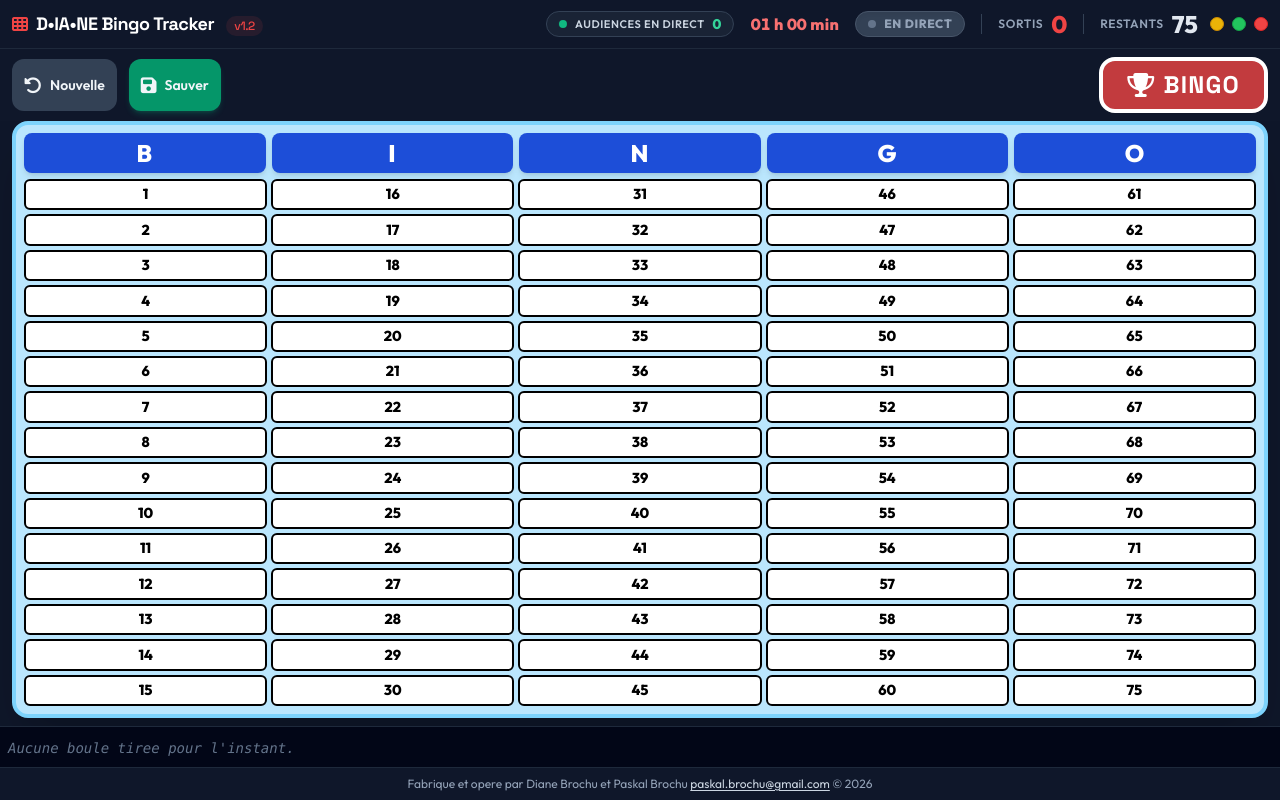
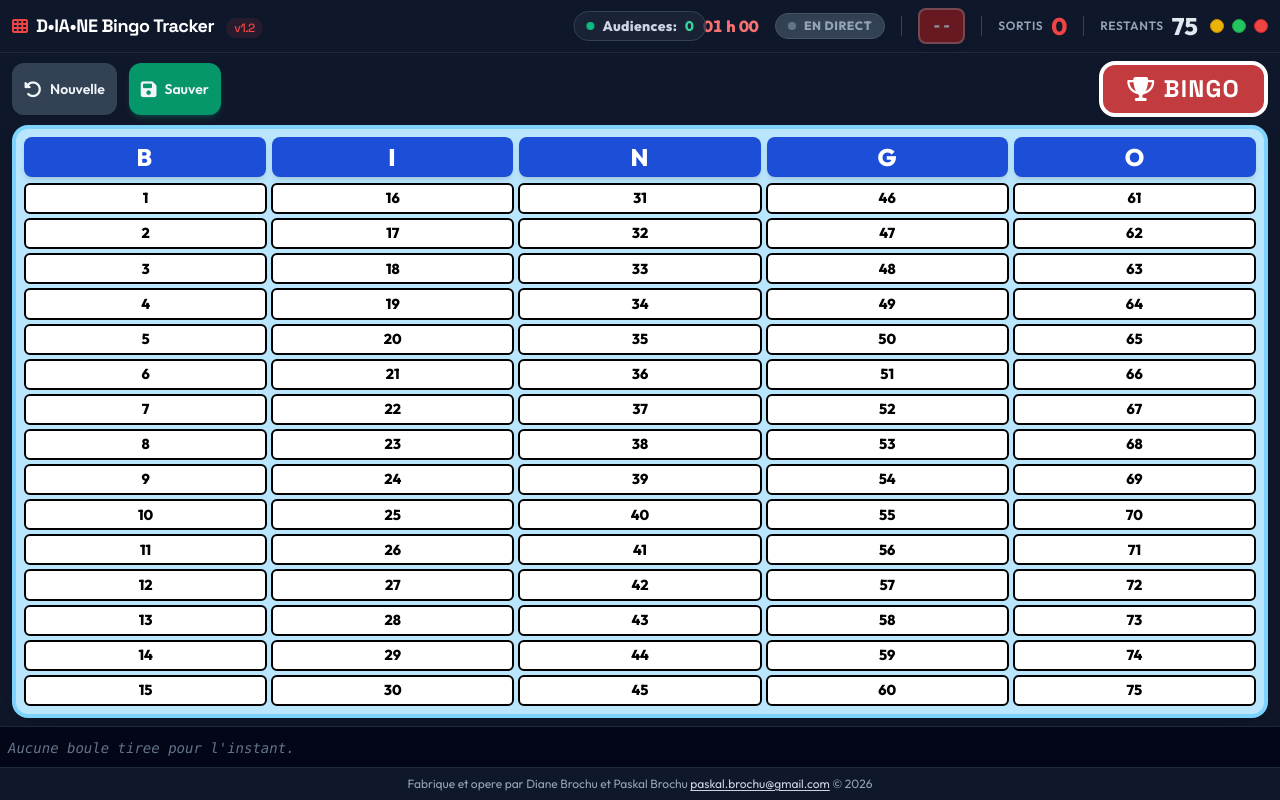
Before and after one commit to mcp2k-007/bingo-tracker, a React (Vite) app: page / in a window 1280 px wide. Built offline with nearby package versions, Linux system fonts and the light colour scheme; no server answers.

Commit message:
ui: header reordonne [horloge][direct][boule][sortis][restants], horloge xx h xx, libelle Audiences:

```diff
--- a/src/App.tsx
+++ b/src/App.tsx
@@ -6,6 +6,7 @@
 import { useState } from 'react'
 import { useGameState } from './hooks/useGameState'
 import type { SavedGame } from './lib/exportGame'
+import { getLetterForNumber } from './lib/bingoLogic'
 import BingoBoard from './components/BingoBoard'
 import HistoryTicker from './components/HistoryTicker'
 import SaveGameModal from './components/SaveGameModal'
@@ -26,6 +27,9 @@ function App() {
 
   // Audience en direct : compte les spectateurs sur /live (Diane observe seulement)
   const { count: liveAudience } = useLiveAudience(false)
+
+  // Boule principale (la plus recente du tirage) pour le header, comme sur /live
+  const lastDrawn = drawnNumbersRecentFirst.length > 0 ? drawnNumbersRecentFirst[0] : null
 
   const [gameToSave, setGameToSave] = useState<SavedGame | null>(null)
 
@@ -79,8 +83,8 @@ function App() {
           <h1 className="font-display text-base sm:text-lg font-bold tracking-tight text-white whitespace-nowrap">D&bull;IA&bull;NE Bingo Tracker <span className="text-xs text-red-500 font-normal bg-red-500/10 px-2 py-0.5 rounded-full ml-2">v1.2</span></h1>
         </div>
 
-        {/* AUDIENCES EN DIRECT (centre du header) : compte des spectateurs /live en
-            temps reel + raccourci vers la page spectateurs. */}
+        {/* AUDIENCES (centre du header) : compte des spectateurs /live en temps reel
+            + raccourci vers la page spectateurs. Libelle court "Audiences:" en gras. */}
         <a
           href="/live"
           target="_blank"
@@ -89,13 +93,16 @@ function App() {
           className="hidden md:flex absolute left-1/2 -translate-x-1/2 items-center gap-2 px-3 py-1 rounded-full bg-slate-800/70 border border-slate-700 hover:bg-slate-700/70 transition"
         >
           <span className="w-2 h-2 rounded-full bg-emerald-500 animate-pulse"></span>
-          <span className="text-[11px] font-semibold text-slate-300 uppercase tracking-wider">Audiences en direct</span>
+          <span className="text-sm font-bold text-slate-300 tracking-wide">Audiences:</span>
           <span className="text-sm font-extrabold text-emerald-400 tabular-nums leading-none">{liveAudience}</span>
         </a>
 
+        {/* Cluster droite - layout : [Horloge] [EN DIRECT] [Boule principale] [Sortis] [Restants] */}
         <div className="flex gap-3 sm:gap-4 items-center ml-auto">
-          {/* Horloge + bouton EN DIRECT (audio CIGN-FM 96.7), comme sur /live */}
+          {/* [Horloge] */}
           <TerminalClock className="text-red-400 text-sm sm:text-base" />
+
+          {/* [EN DIRECT] (audio CIGN-FM 96.7) */}
           <button
             onClick={radio.toggle}
             title={radio.isPlaying ? "Couper l'audio CIGN-FM 96.7" : "Ecouter CIGN-FM 96.7 en direct"}
@@ -108,17 +115,31 @@ function App() {
             <span className={`w-2 h-2 rounded-full ${radio.isPlaying ? 'bg-white animate-pulse' : 'bg-slate-500'}`}></span>
             EN DIRECT
           </button>
+
           <div className="w-px h-5 bg-slate-700"></div>
+
+          {/* [Boule principale] = la plus recente du tirage (style identique a /live) */}
+          <div className="ball-waiting flex items-center justify-center px-3 py-1 rounded-lg font-mono font-bold text-sm sm:text-base bg-red-700 text-white border-2 border-white/40 shadow-md whitespace-nowrap leading-none">
+            {lastDrawn !== null ? `${getLetterForNumber(lastDrawn)}-${lastDrawn}` : '--'}
+          </div>
+
+          <div className="w-px h-5 bg-slate-700"></div>
+
+          {/* [Sortis] */}
           <div className="flex items-center gap-2">
             <span className="text-slate-400 font-semibold text-xs uppercase tracking-wider hidden md:inline">Sortis</span>
             <span className="text-xl sm:text-2xl font-extrabold text-red-500 leading-none">{drawnCount}</span>
           </div>
+
           <div className="w-px h-5 bg-slate-700"></div>
+
+          {/* [Restants] */}
           <div className="flex items-center gap-2">
             <span className="text-slate-400 font-semibold text-xs uppercase tracking-wider hidden md:inline">Restants</span>
             <span className="text-xl sm:text-2xl font-extrabold text-slate-200 leading-none">{remainingCount}</span>
           </div>
         </div>
+
         <div className="flex items-center gap-2 flex-shrink-0">
           <button className="w-3.5 h-3.5 rounded-full bg-yellow-500 border border-yellow-600" title="Reduire" />
           <button className="w-3.5 h-3.5 rounded-full bg-green-500 border border-green-600" title="Agrandir" />
--- a/src/components/TerminalClock.tsx
+++ b/src/components/TerminalClock.tsx
@@ -1,7 +1,7 @@
 // TerminalClock.tsx
 // Horloge en direct, look "terminal" : juste l'heure, AUCUN cadre/bouton autour.
 // Se place a gauche du bouton "En Direct" (haut droite).
-// - Met a jour chaque seconde, mais affiche "xx h xx min" (sans secondes).
+// - Met a jour chaque seconde, mais affiche "xx h xx" (format 24h, sans secondes ni "min").
 //   (React ne re-rend pas tant que la minute ne change pas : meme texte = pas de churn.)
 // - tabular-nums : les chiffres ne "sautent" pas en changeant.
 // - La prop className permet d'ajuster taille/couleur selon le voisin "En Direct".
@@ -10,10 +10,10 @@ import { useEffect, useState } from "react";
 
 function formatNow(): string {
   const d = new Date();
-  const hh = String(d.getHours()).padStart(2, "0");
+  const hh = String(d.getHours()).padStart(2, "0"); // getHours() = deja 24h
   const mm = String(d.getMinutes()).padStart(2, "0");
-  // Format "xx h xx min" (ex: 12 h 15 min), sans secondes.
-  return `${hh} h ${mm} min`;
+  // Format "xx h xx" (ex: 16 h 05), 24h, sans secondes ni "min".
+  return `${hh} h ${mm}`;
 }
 
 export default function TerminalClock({ className = "" }: { className?: string }) {
--- a/src/pages/LiveView.tsx
+++ b/src/pages/LiveView.tsx
@@ -20,7 +20,7 @@ function LiveView() {
   // Audio en direct CIGN-FM 96.7 (bouton EN DIRECT / effet ON AIR)
   const radio = useLiveRadio()
 
-  // Presence : ce spectateur compte dans "Audiences en Direct" (vu cote Diane)
+  // Presence : ce spectateur compte dans "Audiences" (vu cote Diane)
   useLiveAudience(true)
 
   if (isLoading) {
@@ -41,17 +41,17 @@ function LiveView() {
           <i className="fa-solid fa-table-cells text-red-500"></i>
           <h1 className="font-display text-base sm:text-lg font-bold tracking-tight text-white whitespace-nowrap">D&bull;IA&bull;NE Bingo Tracker <span className="text-xs text-red-500 font-normal bg-red-500/10 px-2 py-0.5 rounded-full ml-2">v1.2</span></h1>
         </div>
+
+        {/* Cluster droite - layout : [Horloge] [EN DIRECT] [Boule principale] [Sortis] [Restants]
+            La pastille de connexion serveur reste en tete (indicateur d'etat). */}
         <div className="flex items-center gap-3">
           {/* Pastille de connexion serveur (donnees en direct) */}
           <span className={`w-2 h-2 rounded-full flex-shrink-0 ${isConnected ? 'bg-emerald-500 animate-pulse' : 'bg-slate-500'}`} title={isConnected ? 'Donnees en direct (connecte)' : 'Hors connexion'}></span>
-          {/* BOULE EN COURS (principale) - a GAUCHE de l'horloge. Identique a la
-              replique de l'historique : rouge foncE, typo blanche grasse, flash moyen. */}
-          <div className="ball-waiting flex items-center justify-center px-3 py-1 rounded-lg font-mono font-bold text-sm sm:text-base bg-red-700 text-white border-2 border-white/40 shadow-md whitespace-nowrap leading-none">
-            {lastDrawn !== null ? `${getLetterForNumber(lastDrawn)}-${lastDrawn}` : '--'}
-          </div>
-          {/* Horloge style terminal, a GAUCHE du bouton "EN DIRECT" (sans cadre) */}
+
+          {/* [Horloge] style terminal, sans cadre */}
           <TerminalClock className="text-red-400 text-sm sm:text-base" />
-          {/* Bouton EN DIRECT = interrupteur audio CIGN-FM 96.7 (effet ON AIR).
+
+          {/* [EN DIRECT] = interrupteur audio CIGN-FM 96.7 (effet ON AIR).
               Allume : rouge neon + enfonce. Eteint : gris mat. */}
           <button
             onClick={radio.toggle}
@@ -65,8 +65,17 @@ function LiveView() {
             <span className={`w-2 h-2 rounded-full ${radio.isPlaying ? 'bg-white animate-pulse' : 'bg-slate-500'}`}></span>
             EN DIRECT
           </button>
+
+          {/* [Boule principale] - identique a la replique de l'historique :
+              rouge foncE, typo blanche grasse, flash moyen. */}
+          <div className="ball-waiting flex items-center justify-center px-3 py-1 rounded-lg font-mono font-bold text-sm sm:text-base bg-red-700 text-white border-2 border-white/40 shadow-md whitespace-nowrap leading-none">
+            {lastDrawn !== null ? `${getLetterForNumber(lastDrawn)}-${lastDrawn}` : '--'}
+          </div>
+
+          {/* [Sortis] */}
           <span className="text-xl font-extrabold text-red-500">{drawnCount}</span>
           <div className="w-px h-5 bg-slate-700"></div>
+          {/* [Restants] */}
           <span className="text-xl font-extrabold text-slate-200">{remainingCount}</span>
         </div>
       </header>
```
